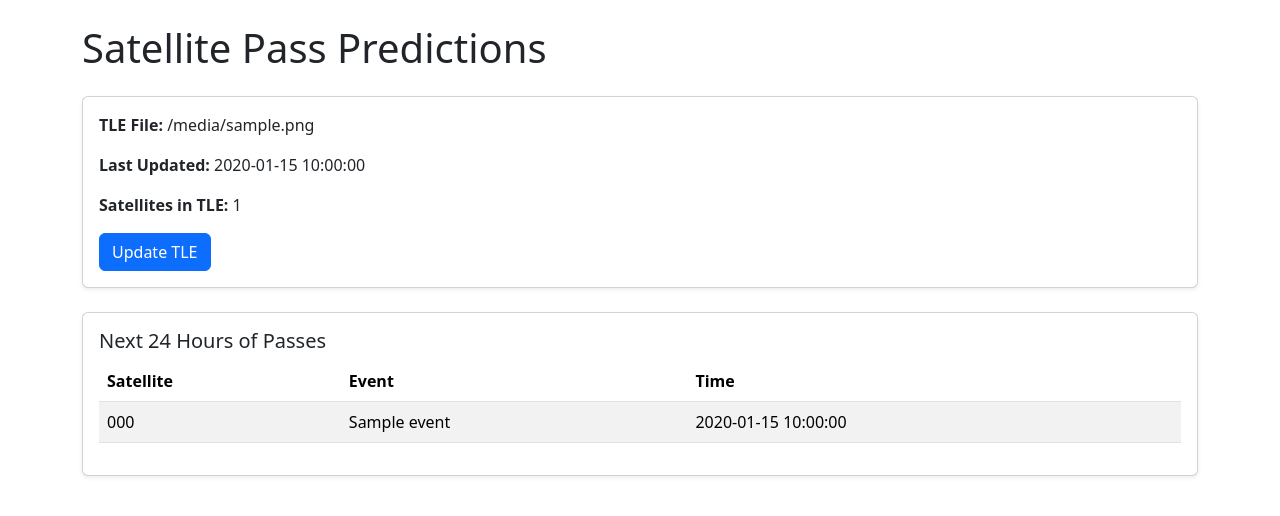
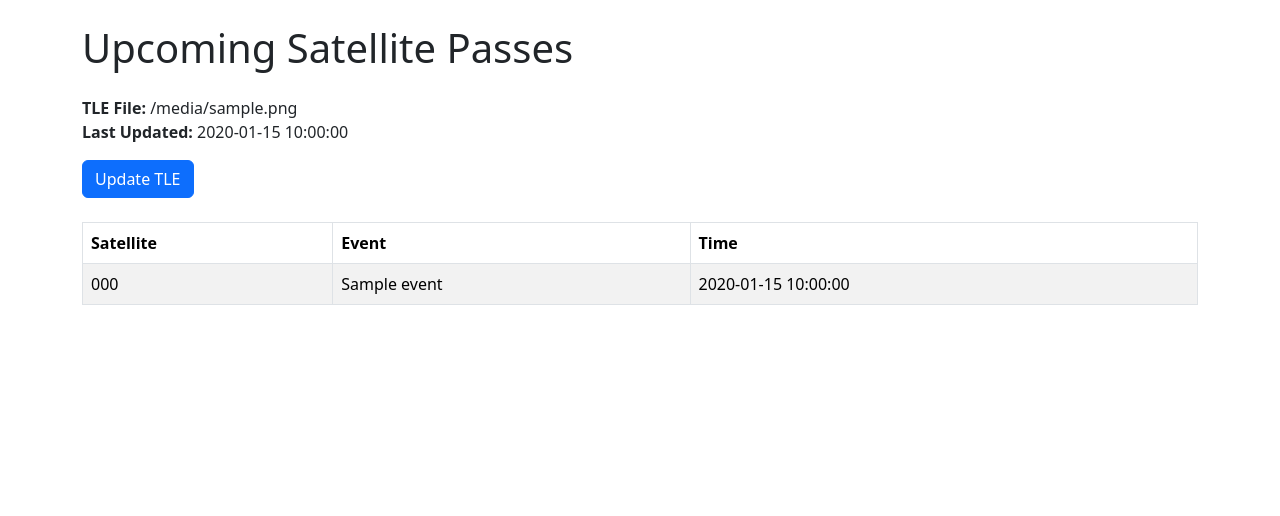
Before and after one commit to Mraanderson/sstv-groundstation, a Flask app: template app/features/passes/templates/passes/passes.html in a window 1280 px wide. Shown: the part 56-572 px from the top of the page. Run offline with Flask 3, Linux system fonts and the light colour scheme; the template is opened without the code that fills it: most values are stand-ins (such as "Sample title", 1, 10 or a date in 2020).

Commit message:
Update passes.html
Added TLE

```diff
--- a/app/features/passes/templates/passes/passes.html
+++ b/app/features/passes/templates/passes/passes.html
@@ -1,30 +1,24 @@
 {% extends "base.html" %}
 {% block title %}Satellite Passes{% endblock %}
+
 {% block content %}
-<h1 class="mb-4">Satellite Pass Predictions</h1>
-
-<div class="card shadow-sm mb-4">
-  <div class="card-body">
-    {% if tle_info %}
-      <p><strong>TLE File:</strong> {{ tle_info.filename }}</p>
-      <p><strong>Last Updated:</strong> {{ tle_info.last_updated }}</p>
-      <p><strong>Satellites in TLE:</strong> {{ satellites|length }}</p>
-    {% else %}
-      <p class="text-warning">No TLE data found.</p>
-    {% endif %}
-    <a href="{{ url_for('passes.update_tle') }}" class="btn btn-primary">Update TLE</a>
-  </div>
-</div>
+<h1 class="mb-4">Upcoming Satellite Passes</h1>
 
 {% if error %}
   <div class="alert alert-warning">{{ error }}</div>
 {% endif %}
 
+{% if tle_info %}
+  <div class="mb-3">
+    <strong>TLE File:</strong> {{ tle_info.filename }}<br>
+    <strong>Last Updated:</strong> {{ tle_info.last_updated }}
+  </div>
+{% endif %}
+
+<a href="{{ url_for('passes.update_tle') }}" class="btn btn-primary mb-4">Update TLE</a>
+
 {% if passes %}
-  <div class="card shadow-sm">
-    <div class="card-body">
-      <h5>Next 24 Hours of Passes</h5>
-      <table class="table table-striped">
+  <table class="table table-bordered table-striped">
     <thead>
       <tr>
         <th>Satellite</th>
@@ -37,14 +31,12 @@
         <tr>
           <td>{{ p.satellite }}</td>
           <td>{{ p.event }}</td>
-              <td>{{ p.time.strftime("%Y-%m-%d %H:%M:%S") }}</td>
+          <td>{{ p.time.strftime('%Y-%m-%d %H:%M:%S') }}</td>
         </tr>
       {% endfor %}
     </tbody>
   </table>
-    </div>
-  </div>
-{% elif tle_info and not error %}
-  <p>No passes found in the next 24 hours.</p>
+{% else %}
+  <p>No passes found for the next 24 hours.</p>
 {% endif %}
 {% endblock %}
```
Lines whose indentation alone changed are shown as unchanged.
